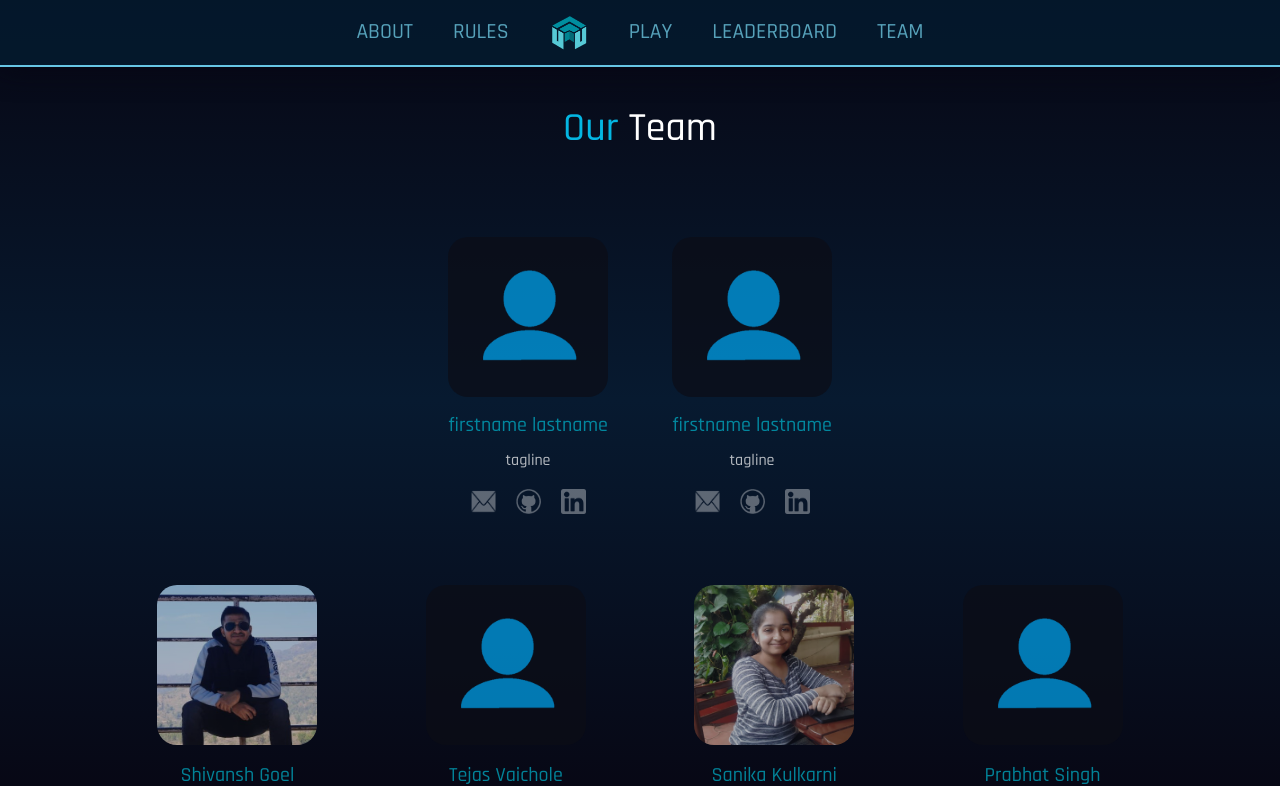
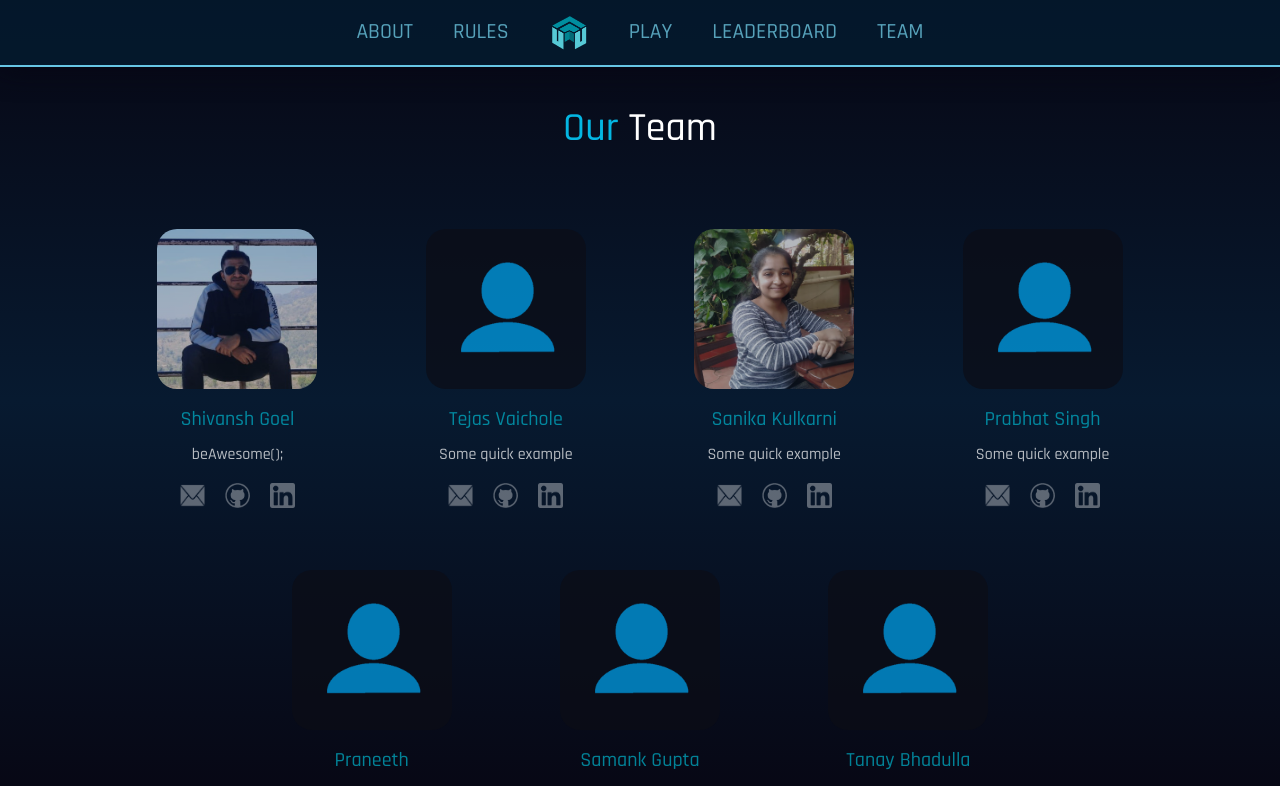
Before and after one commit to ishivanshgoel/Paradox-2021, a React (Create React App) app in the folder client/: page /teams in a window 1280 px wide. Shown: the top 786 px of the page. Built offline with nearby package versions, Linux system fonts and the light colour scheme.

Commit message:
removed 2 member classes not needed here

```diff
--- a/client/src/components/Teams/Teams.js
+++ b/client/src/components/Teams/Teams.js
@@ -20,26 +20,7 @@ function Teams() {
         <span className="bluecolor">Our</span> Team
       </h1>
       <div className="container teams__container">
-        <div className="member-2">
-          <Member
-            firstname={"firstname"}
-            lastname={"lastname"}
-            tagline={"tagline"}
-            email={""}
-            github={""}
-            linkedin={""}
-            image={""}
-          />
-          <Member
-            firstname={"firstname"}
-            lastname={"lastname"}
-            tagline={"tagline"}
-            email={""}
-            github={""}
-            linkedin={""}
-            image={""}
-          />
-        </div>
+
         {team.map(
           ({
             firstname,
```
